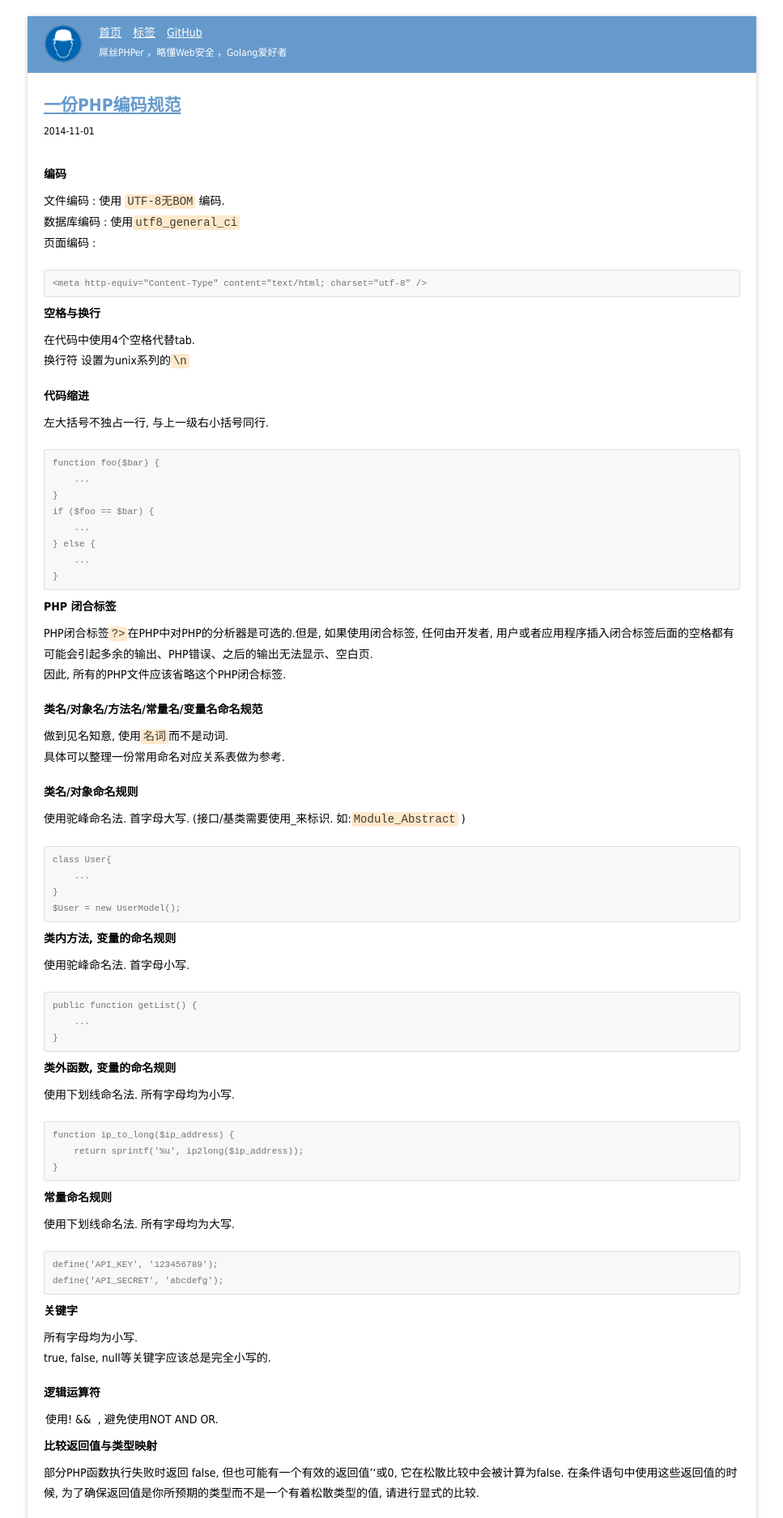
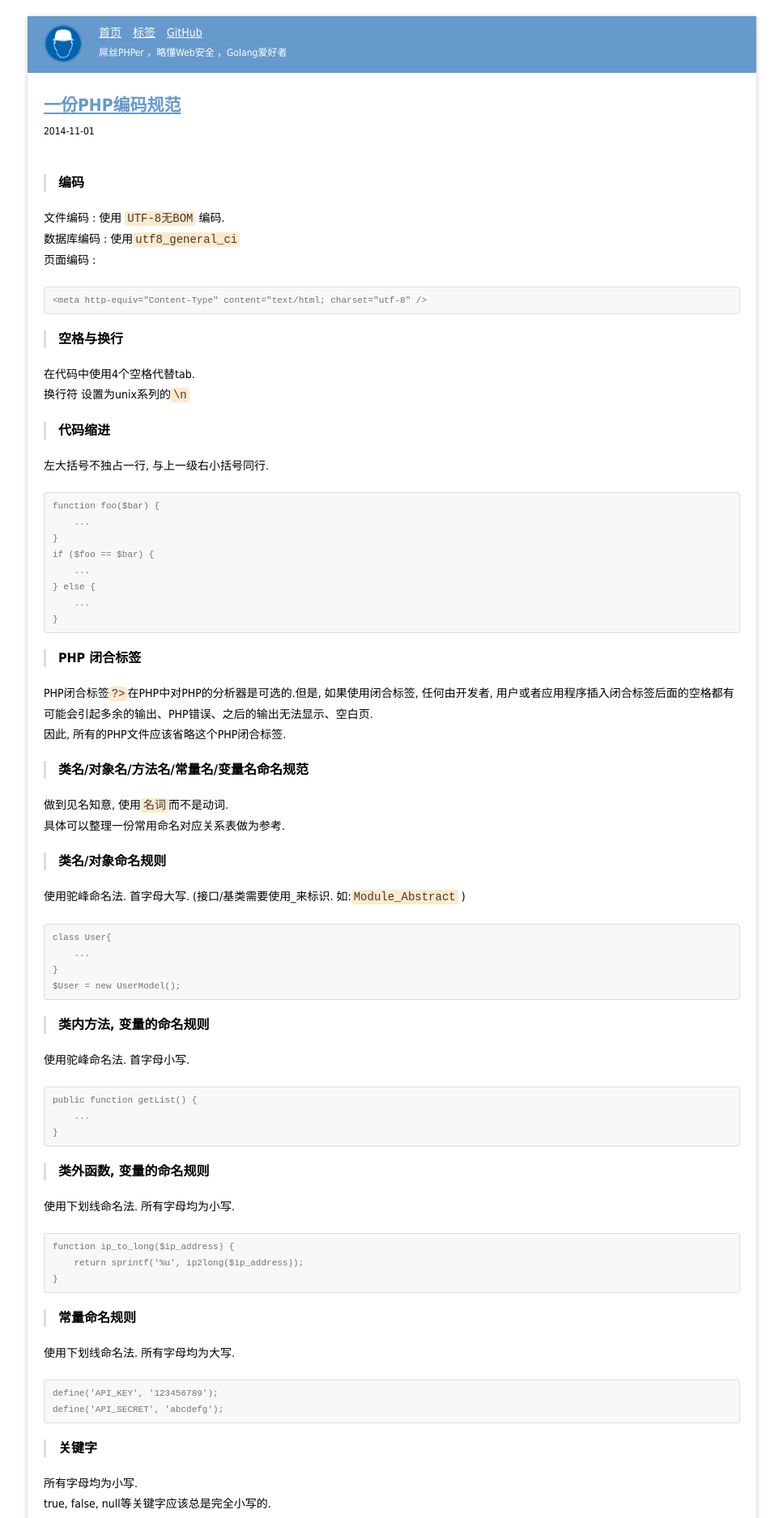
Before and after one commit to tabalt/tabalt.github.io, a Jekyll site: the page built from _posts/skills/2014-10-20-a-php-coding-standards.md, in a window 1280 px wide. Shown: the top 1875 px of the page at 81% size, without its empty margins (156-1123 px from the left). Built offline with Jekyll 4.4.1, drawn with Linux system fonts in a browser that asks for light colours; Markdown is read by kramdown in place of the engine named in the settings; comment, search, counter and statistics services are not loaded.

Commit message:
update blog

```diff
--- a/_posts/skills/2014-10-20-a-php-coding-standards.md
+++ b/_posts/skills/2014-10-20-a-php-coding-standards.md
@@ -11,7 +11,7 @@ description: 这是一份PHP编码规范
 ---
 
 
-#### 编码
+### 编码
 
 
 文件编码 : 使用 `UTF-8无BOM` 编码.
@@ -21,14 +21,14 @@ description: 这是一份PHP编码规范
     <meta http-equiv="Content-Type" content="text/html; charset="utf-8" />
 
 
-#### 空格与换行
+### 空格与换行
 
 
 在代码中使用4个空格代替tab.
 换行符 设置为unix系列的`\n`
 
 
-#### 代码缩进
+### 代码缩进
 
 
 左大括号不独占一行, 与上一级右小括号同行.
@@ -43,21 +43,21 @@ description: 这是一份PHP编码规范
     }
 
 
-#### PHP 闭合标签
+### PHP 闭合标签
 
 
 PHP闭合标签`?>`在PHP中对PHP的分析器是可选的.但是, 如果使用闭合标签, 任何由开发者, 用户或者应用程序插入闭合标签后面的空格都有可能会引起多余的输出、PHP错误、之后的输出无法显示、空白页.
 因此, 所有的PHP文件应该省略这个PHP闭合标签.
 
 
-#### 类名/对象名/方法名/常量名/变量名命名规范
+### 类名/对象名/方法名/常量名/变量名命名规范
 
 
 做到见名知意, 使用`名词`而不是动词.
 具体可以整理一份常用命名对应关系表做为参考.
 
 
-#### 类名/对象命名规则
+### 类名/对象命名规则
 
 
 使用驼峰命名法. 首字母大写. (接口/基类需要使用_来标识. 如:`Module_Abstract` )
@@ -68,7 +68,7 @@ PHP闭合标签`?>`在PHP中对PHP的分析器是可选的.但是, 如果使用
     $User = new UserModel();
 
 
-#### 类内方法, 变量的命名规则
+### 类内方法, 变量的命名规则
 
 
 使用驼峰命名法. 首字母小写.
@@ -78,7 +78,7 @@ PHP闭合标签`?>`在PHP中对PHP的分析器是可选的.但是, 如果使用
     }
 
 
-#### 类外函数, 变量的命名规则
+### 类外函数, 变量的命名规则
 
 
 使用下划线命名法. 所有字母均为小写.
@@ -87,7 +87,7 @@ PHP闭合标签`?>`在PHP中对PHP的分析器是可选的.但是, 如果使用
         return sprintf('%u', ip2long($ip_address));
     }
 
-#### 常量命名规则
+### 常量命名规则
 
 
 使用下划线命名法. 所有字母均为大写.
@@ -96,20 +96,20 @@ PHP闭合标签`?>`在PHP中对PHP的分析器是可选的.但是, 如果使用
     define('API_SECRET', 'abcdefg');
 
 
-#### 关键字
+### 关键字
 
 
 所有字母均为小写.
 true, false, null等关键字应该总是完全小写的.
 
 
-#### 逻辑运算符
+### 逻辑运算符
 
 
 使用! && ||, 避免使用NOT AND OR.
 
 
-#### 比较返回值与类型映射
+### 比较返回值与类型映射
 
 
 部分PHP函数执行失败时返回 false, 但也可能有一个有效的返回值''或0, 它在松散比较中会被计算为false.  在条件语句中使用这些返回值的时候, 为了确保返回值是你所预期的类型而不是一个有着松散类型的值, 请进行显式的比较.
@@ -124,7 +124,7 @@ true, false, null等关键字应该总是完全小写的.
     }
 
 
-#### 注释
+### 注释
 
 
 类/方法/函数使用文档注释.
@@ -156,7 +156,7 @@ true, false, null等关键字应该总是完全小写的.
 
 
 
-#### 字符串
+### 字符串
 
 
 直使用单引号除非你需要解析变量, 如果需要解析变量请使用大括号. 如果字符串包含单引号的话你可以使用双引号, 这样就不用转义了. 尽量减少使用字符串拼接.
@@ -166,7 +166,7 @@ true, false, null等关键字应该总是完全小写的.
     "SELECT `foo` FROM `bar` WHERE `bar` = '{$value}'"
 
 
-#### 数组
+### 数组
 
 
     $data = array(
@@ -175,7 +175,7 @@ true, false, null等关键字应该总是完全小写的.
     );
 
 
-#### SQL语句
+### SQL语句
 
 
 关键字全部大写, 表名, 字段名, 用反引号标注, 值使用单引号标注.
@@ -183,7 +183,7 @@ true, false, null等关键字应该总是完全小写的.
     "SELECT `column` FROM `table` WHERE `foo` = 'bar'"
 
 
-#### 括号之间的间距
+### 括号之间的间距
 
 
     $array['foo'] = 'bar';
@@ -195,7 +195,7 @@ true, false, null等关键字应该总是完全小写的.
     }
 
 
-#### 运算符之间的间距
+### 运算符之间的间距
 
 
 每个运算符的左右的间距为一个空格. 自增自减除外.
@@ -207,7 +207,7 @@ true, false, null等关键字应该总是完全小写的.
     }
 
 
-#### 参数之间的间距
+### 参数之间的间距
 
 
 当创建/调用一个方法或函数时, 如果为多个参数, 多个参数以逗号进行分隔时, 每个逗号后面追加一个空格.
@@ -220,14 +220,14 @@ true, false, null等关键字应该总是完全小写的.
 
 
 
-#### 编辑器
+### 编辑器
 
 
 Zend Studio
 
 
 
-#### 代码格式化
+### 代码格式化
 
 
 依次打开 Project／Properties／Code Style／Formatter
@@ -235,7 +235,7 @@ Zend Studio
 Import ZendStudio.xml
 
 
-#### SVN提交
+### SVN提交
 
 
 * 不要批量提交
```
